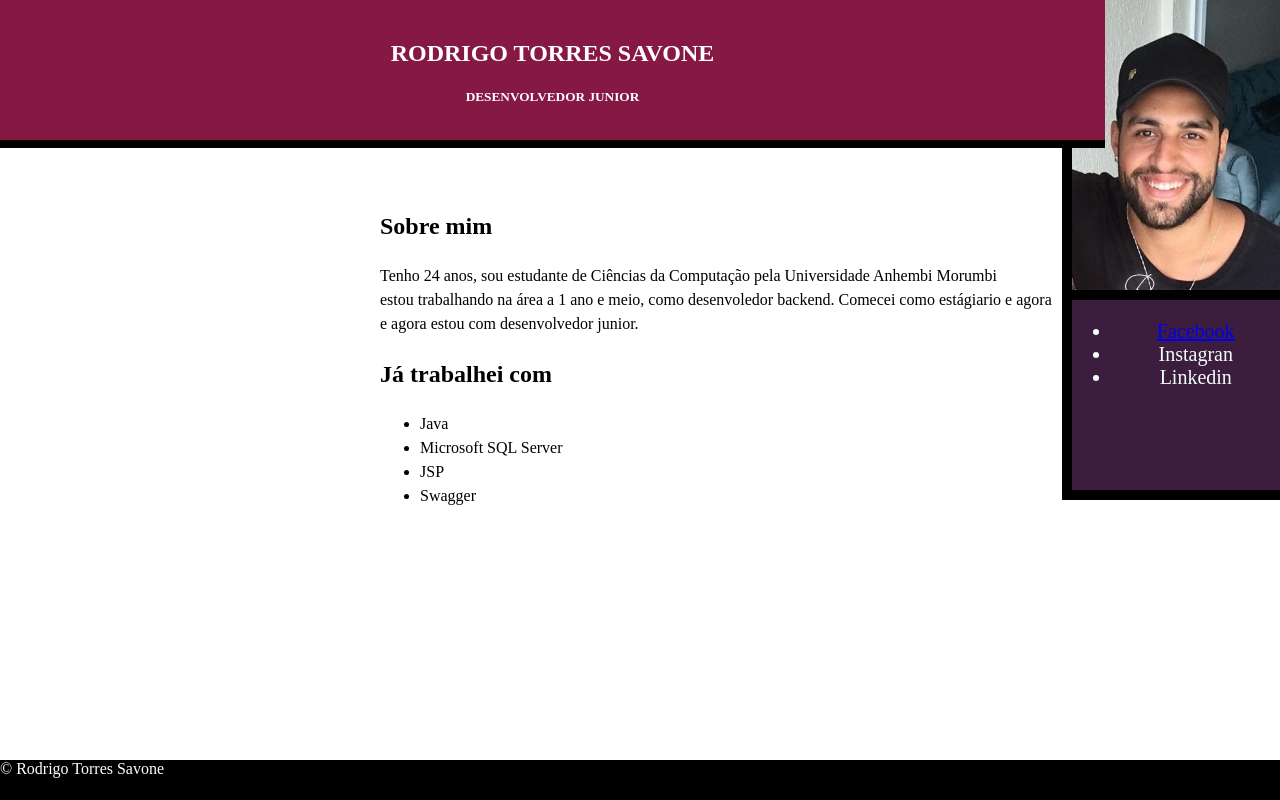
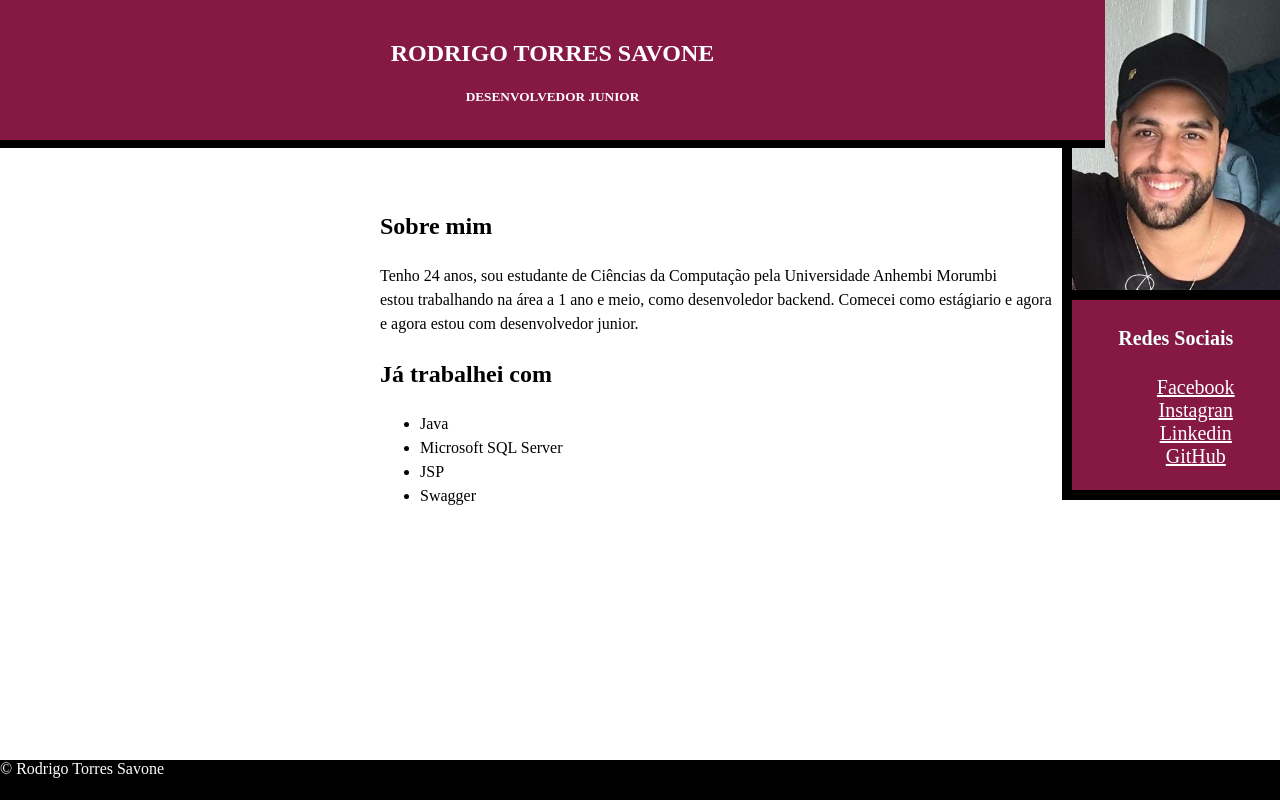
Before and after one commit to Rodrigosavone/curriculo, a plain HTML site: page index.html in a window 1280 px wide. Drawn offline with Linux system fonts and the light colour scheme.

Commit message:
segundo commite

```diff
--- a/estilo.css
+++ b/estilo.css
@@ -46,7 +46,7 @@ p{
     top: 300px;
     right: 0;
     text-align: center;
-    background-color: #3c1d3d;
+    background-color: #851944;
     color: #f2fffc;
     height: 200px;
     width: 218.5px;
@@ -56,11 +56,11 @@ p{
     border-left: 10px solid black;
     border-bottom: 10px solid black;
 }
-.redes-sociais.a{
-    text-transform: lowercase;
-    color: inherit;
-    font-family: "Open Sans Condensed", sans-serif;
+a{
+
+    color: white;
 }
+
 .rodape {
     position: absolute;
     left: 0;
--- a/index.html
+++ b/index.html
@@ -34,13 +34,15 @@
             </ul>
         </div>
         <aside class="redes-sociais">
+            <h4>Redes Sociais</h4>
             <nav>
-            <ul>
-                <li><a href="#">Facebook</a></li>
-                <li>Instagran</li>
-                <li>Linkedin</li>
-            </ul>
-        </nav>
+                <ul style="list-style: none;">
+                    <li><a href="https://pt-br.facebook.com/">Facebook</a></li>
+                    <li><a href="https://www.instagram.com/">Instagran</a></li>
+                    <li><a href="https://www.linkedin.com/in/rodrigo-savone-a18767190/">Linkedin</a></li>
+                    <li><a href="https://github.com/Rodrigosavone">GitHub</a></li>
+                </ul>
+            </nav>
         </aside>
     </main>
     <footer class="rodape">
```
